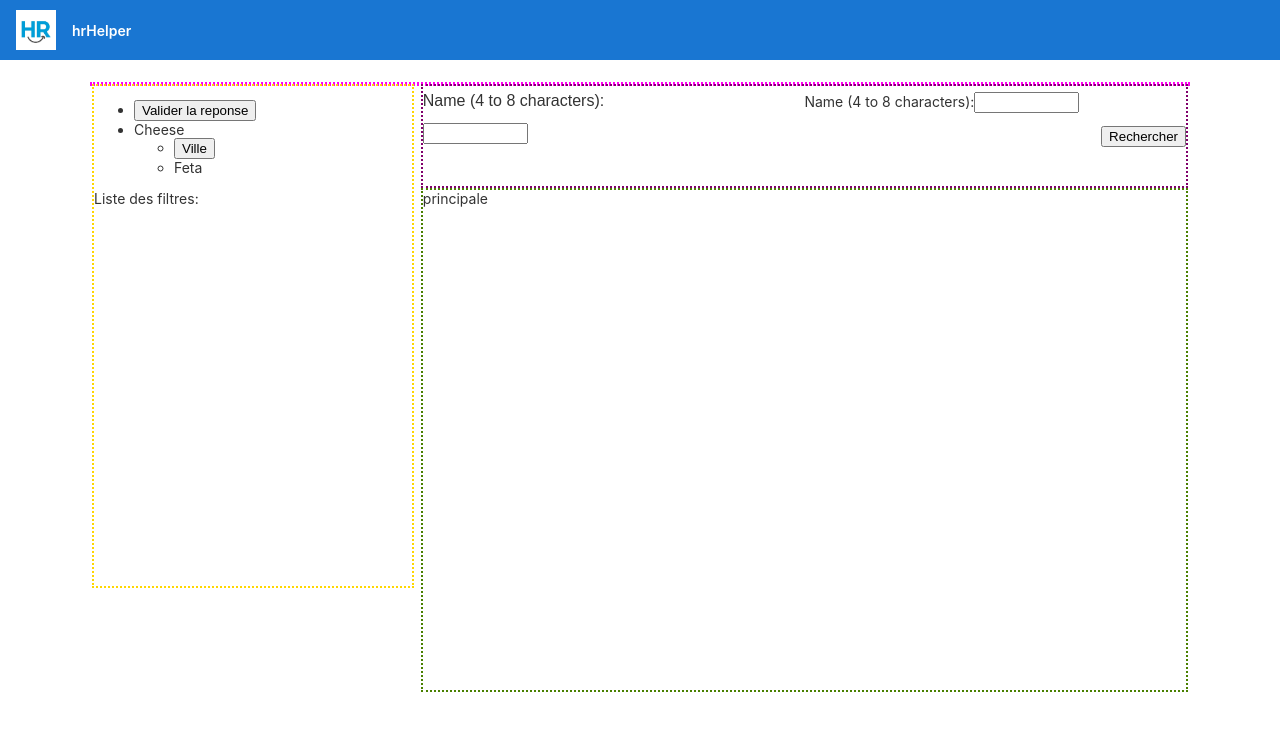
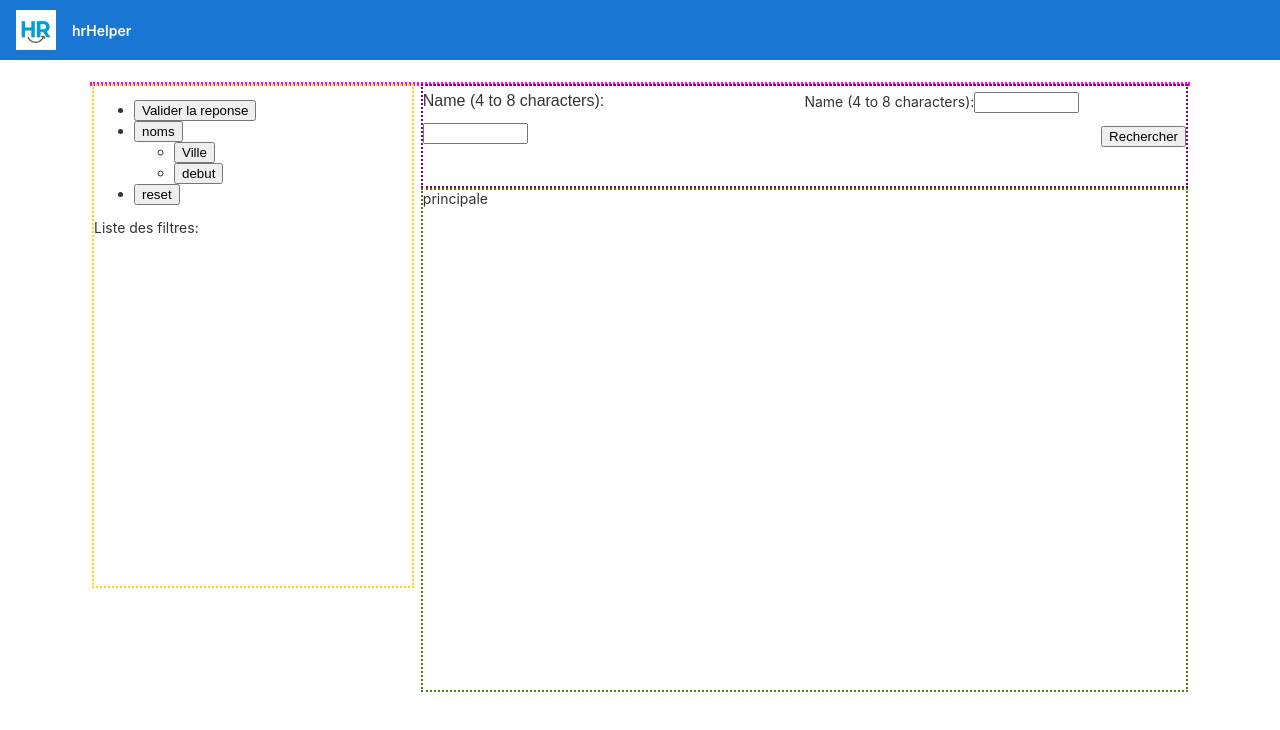
Before and after one commit to baham4s/HR_Helper, an Angular app in the folder hrHelper/: page / in a window 1280 px wide. Shown: the top 730 px of the page. Built offline with nearby package versions, Linux system fonts and the light colour scheme.

Commit message:
preparation des boutons des filtres avec les fonctions sans css

```diff
--- a/hrHelper/src/app/composant/filtre/filtre.component.html
+++ b/hrHelper/src/app/composant/filtre/filtre.component.html
@@ -2,13 +2,14 @@
 <div class="liste">
   <ul>
     <li><input type="button" value="Valider la reponse" onclick="ajouterFiltre()"></li>
-    <li>Cheese
+    <li><button (click)="ajouterFiltre('test')"> noms</button>
       <ul>
         <li><button (click)="ville('Le Mans')"> Ville</button>
         </li>
-        <li>Feta</li>
+        <li><button (click)="ajouterFiltre('ouiii')"> debut</button></li>
       </ul>
     </li>
+    <li><button (click)="resetFiltre()"> reset</button></li>
   </ul>
 </div>
 
@@ -16,4 +17,6 @@
 Liste des filtres:
   {{content}}
 
+  {{filtre}}
+
 </div>
--- a/hrHelper/src/app/composant/filtre/filtre.component.ts
+++ b/hrHelper/src/app/composant/filtre/filtre.component.ts
@@ -7,7 +7,35 @@ import { Component, OnInit } from '@angular/core';
 
 
 export class FiltreComponent implements OnInit {
+  filtre:any=[];
   content: String ="";
+
+  ajouterFiltre(element:string){
+    let present=0;
+    console.log(present);
+
+    for(let i=0; i<this.filtre.length;i++){
+      if(this.filtre[i]== element){
+        present++;
+        console.log("ici");
+
+      }
+
+    }
+    if(present==0){
+      this.filtre+=element+"\n";
+
+    }
+  }
+
+  resetFiltre(){
+    this.filtre=[];
+  }
+
+
+
+
+
   ville(lieu: String){
     this.content=lieu;
   }
```
